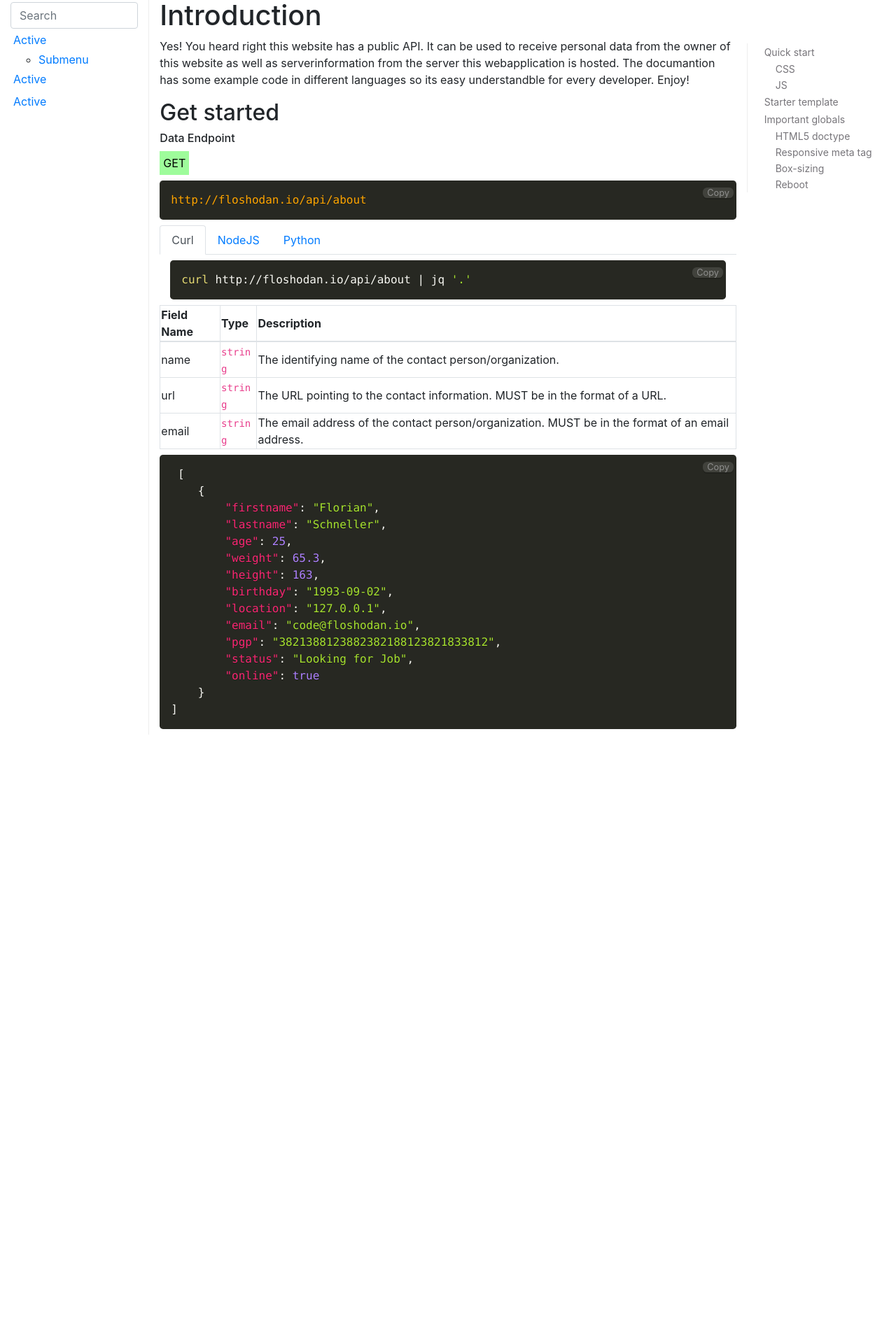
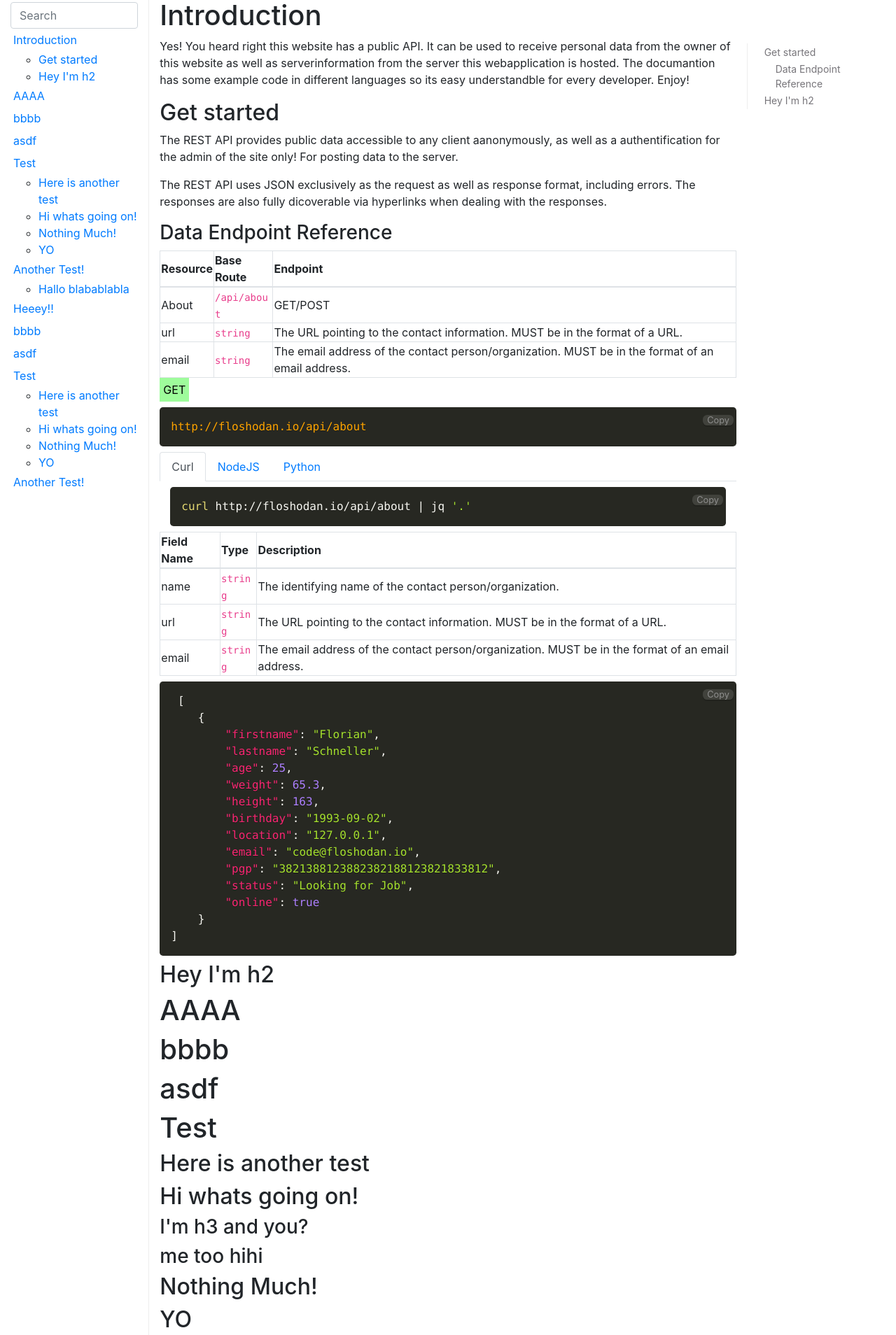
Before and after one commit to floshodan/Api-docs-template, a plain HTML site: page index.html in a window 1280 px wide. Shown: the part 2-1910 px from the top of the page at 70% size. Before the commit the page ends 1052 px from the top, so only its background shows below. Drawn offline with nearby package versions, Linux system fonts and the light colour scheme.

Commit message:
no comment

```diff
--- a/index.html
+++ b/index.html
@@ -16,37 +16,11 @@
             <div class="col-12 col-md-3 col-xl-2 sidebar">
                 <nav class="nav flex-column">
                 <input class="form-control d-flex align-items-center" type="text" placeholder="Search" aria-label="Search">
-                <ul class="side-menu">
-                    <li>
-                        <a class="p-1 nav-link active"  href="#">Active</a>
-                        <div class="collapse-menu" style="display:block;">
-                            <ul class="sub-menu">
-                                <li><a href="#">Submenu</a></li>
-                            </ul>
-                        </div>
-                    </li>
-                    <li>
-                    <a class="p-1 nav-link"  href="#">Active</a>
-                    <div class="collapse-menu" style="display:none;">
-                        <ul class="sub-menu">
-                            <li><a href="#">Submenu</a></li>
-                            </ul>
-                            </div>
-                    </li>
-                        <li>
-                            <a class="p-1 nav-link" href="#">Active</a>
-                            <div class="collapse-menu" style="display:none;">
-                                <ul class="sub-menu">
-                                    <li><a href="#">Submenu</a></li>
-                                </ul>
-                            </div>
-                            </li>
-
+                <ul class="side-menu" id="side-menu">
                 </ul>
                 </nav>
             </div>
             <script>
-
                 let extend = document.getElementsByClassName('nav-link');
                 let active = []
                     for(let i = 0; i< extend.length; i++){
@@ -66,30 +40,47 @@
                     });
                     }
             </script>
-            <div class="d-none d-xl-block col-xl-2 bd-toc">
-                <ul class="section-nav">
-                   <li class="toc-entry toc-h2"><a href="#quick-start">Quick start</a>
-                     <ul class="toc-ul">
-                        <li class="toc-entry"><a href="#css">CSS</a></li>
-                        <li class="toc-entry"><a href="#js">JS</a></li>
-                     </ul>
-                   </li>
-                    <li class="toc-entry"><a href="#starter-template">Starter template</a></li>
-                    <li class="toc-entry"><a href="#important-globals">Important globals</a>
-                    <ul class="toc-ul">
-                        <li class="toc-entry"><a href="#html5-doctype">HTML5 doctype</a></li>
-                        <li class="toc-entry"><a href="#responsive-meta-tag">Responsive meta tag</a></li>
-                        <li class="toc-entry"><a href="#box-sizing">Box-sizing</a></li>
-                        <li class="toc-entry"><a href="#reboot">Reboot</a></li>
-                    </ul>
-                    </li>
-                    </ul>
+            <div class="d-none d-xl-block col-xl-2 bd-toc" id="toc">
+                <ul class="section-nav" id="section-nav">
+                </ul>
             </div>
             <main class="col-12 col-md-9 col-xl-8 contentp">
+                <section>
                 <h1 id="content">Introduction</h1>
                 <p>Yes! You heard right this website has a public API. It can be used to receive personal data from the owner of this website as well as serverinformation from the server this webapplication is hosted. The documantion has some example code in different languages so its easy understandble for every developer. Enjoy! </p>
                 <h2>Get started</h2>
-                <h6>Data Endpoint</h6>
+                <p>The REST API provides public data accessible to any client aanonymously, as well as a authentification for the admin of the site only! For posting data to the server.</p>
+                <p>The REST API uses JSON exclusively as the request as well as response format, including errors. The responses are also fully dicoverable via hyperlinks when dealing with the responses. </p>
+                <h3>Data Endpoint Reference</h3>
+ <div class="table-responsive">
+              <table class="table-bordered">
+                <thead class="black">
+                  <tr>
+                    <th>Resource</th>
+                    <th>Base Route</th>
+                    <th>Endpoint</th>
+                      </tr>
+                  </thead>
+                  <tbody>
+                    <tr>
+                      <td><a name="contactName"></a>About</td>
+                      <td><code>/api/about</code></td>
+                      <td>GET/POST</td>
+                   </tr>
+                    <tr>
+                     <td><a name="contactUrl"></a>url</td>
+                     <td><code>string</code></td>
+                     <td>The URL pointing to the contact information. MUST be in the format of a URL.</td>
+                    </tr>
+                     <tr>
+                       <td><a name="contactEmail"></a>email</td>
+                       <td><code>string</code></td>
+                       <td>The email address of the contact person/organization. MUST be in the format of an email address.</td>
+                     </tr>
+                  </tbody>
+               </table>
+                </div>
+
                 <div class="get">
                     <p>get</p>
                 </div>
@@ -167,6 +158,7 @@ print(json_response)
                      </tr>
                   </tbody>
                </table>
+                </div>
                <pre><code class="language-json"> [
     {
         "firstname": "Florian",
@@ -182,9 +174,41 @@ print(json_response)
         "online": true
     }
 ]</code></pre>
-                </div>
+               <h2>Hey I'm h2</h2>
+                </section>
+                <section id="2">
+                    <h1 id="section2">AAAA</h1>
+                    <h1>bbbb</h1>
+                    <h1>asdf</h1>
+                    <h1>Test</h1>
+                    <h2>Here is another test</h2>
+                    <h2>Hi whats going on!</h2>
+                    <h3> I'm h3 and you?</h3>
+                    <h3> me too hihi</h3>
+                    <h2> Nothing Much! </h2>
+                    <h2> YO </h2>
+                    <h3>Hihi</h3>
+                    <h1> Another Test! </h1>
+                </section>
+                <section id="3">
+                    <p> ASDASDASDasdfjkafakfjkaljflkaj</p>
+                    <h2> Hallo blabablabla</h2>
+                    <h1> Heeey!! </h1>
+                    <h1>bbbb</h1>
+                    <h1>asdf</h1>
+                    <h1>Test</h1>
+                    <h2>Here is another test</h2>
+                    <h2>Hi whats going on!</h2>
+                    <h3> I'm h3 and you?</h3>
+                    <h3> me too hihi</h3>
+                    <h2> Nothing Much! </h2>
+                    <h2> YO </h2>
+                    <h3>Hihi</h3>
+                    <h1> Another Test! </h1>
+                </section>
+                <section>
 
-            <main>
+                </section>
         </div>
     </div>
 
@@ -193,5 +217,6 @@ print(json_response)
 <script src="https://stackpath.bootstrapcdn.com/bootstrap/4.3.1/js/bootstrap.min.js" ></script>
 <script src="https://cdn.jsdelivr.net/npm/clipboard@2/dist/clipboard.min.js"></script>
 <script src="prism.js"></script>
+<script src="app.js"></script>
 </body>
 </html>
```
